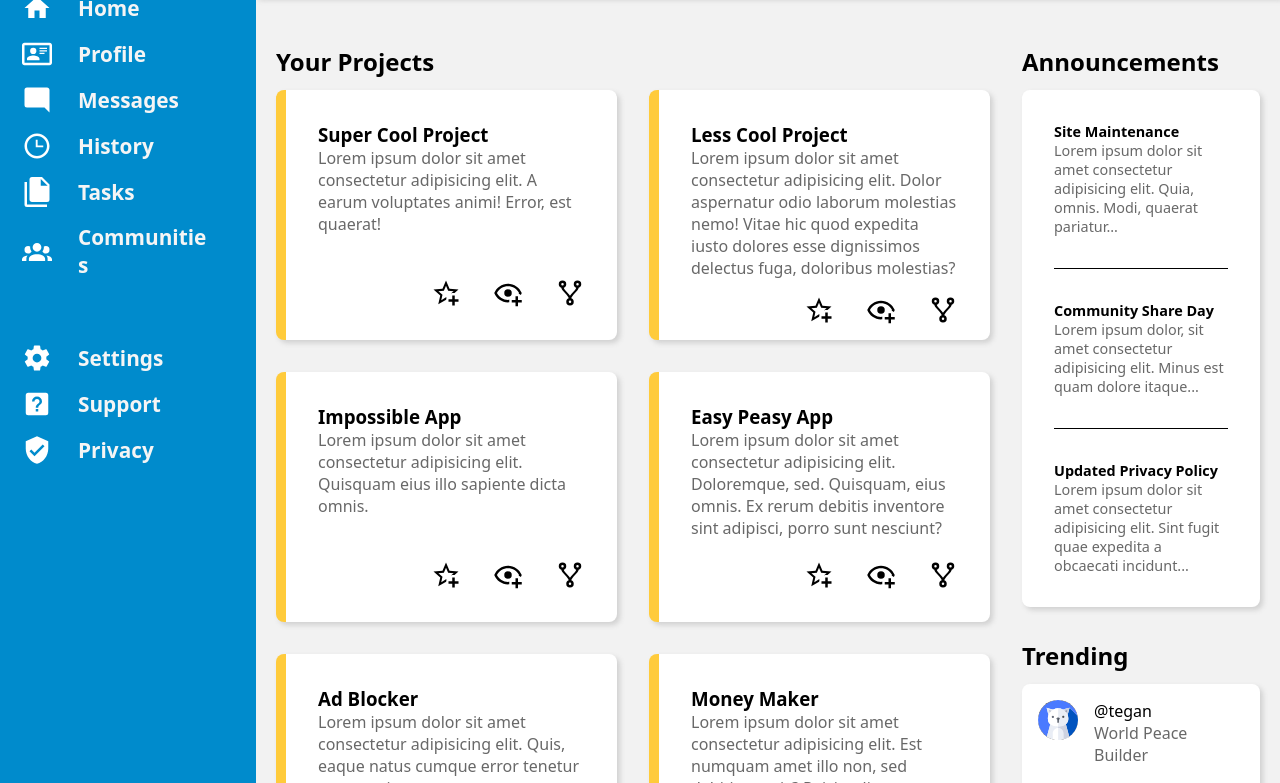
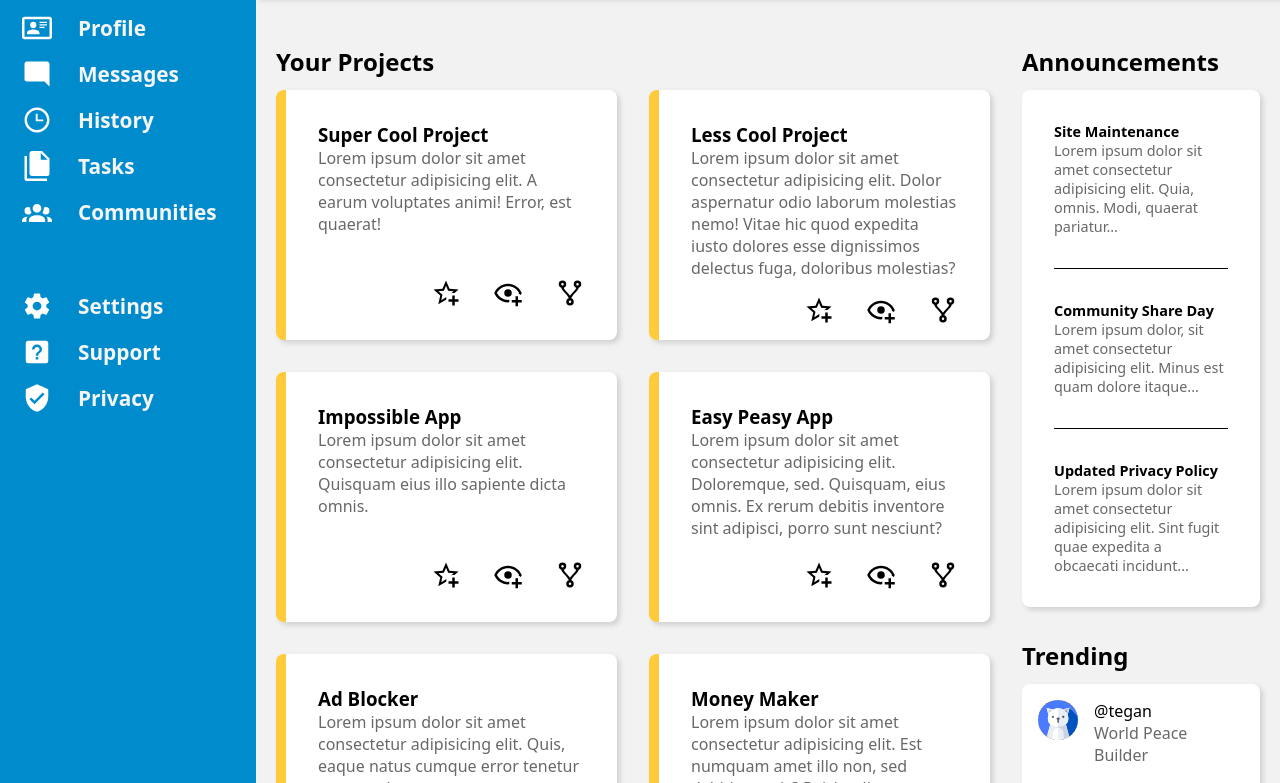
Before and after one commit to NirmalSubedi/odin-admin-dashboard, a plain HTML site: page index.html in a window 1280 px wide. Shown: the part 159-942 px from the top of the page. Drawn offline with Linux system fonts and the light colour scheme.

```diff
--- a/style.css
+++ b/style.css
@@ -95,7 +95,7 @@ body {
 
 .sidebar>* {
     display: grid;
-    grid-template-columns: 50px 15ch;
+    grid-template-columns: 50px max-content;
     align-items: center;
     gap: 1rem;
 }
```
